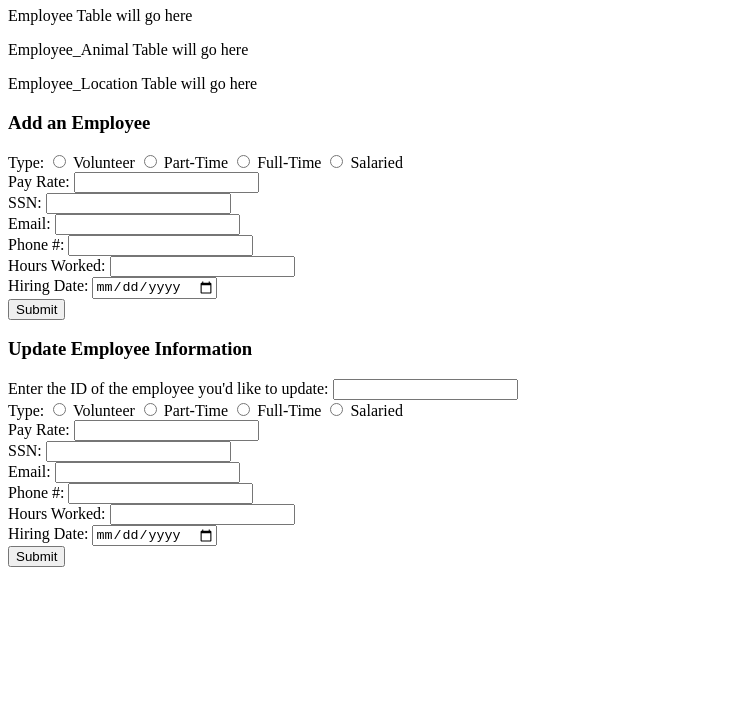
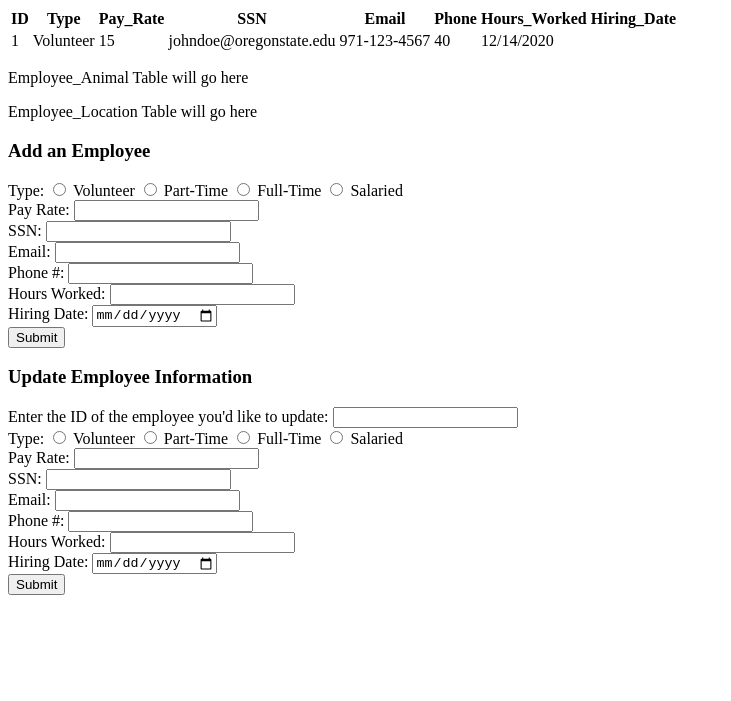
Before and after one commit to METrimble/Adoption-Center-Database, a plain HTML site: page Employee.html in a window 1280 px wide. Shown: the part 99-800 px from the top of the page, without its empty margins (0-731 px from the left). Drawn offline with Linux system fonts and the light colour scheme.

Commit message:
made some tables

```diff
--- a/Employee.html
+++ b/Employee.html
@@ -10,15 +10,36 @@
         </div>
 
         <h1>Employees</h1>
-        <div class="table">
-            <p>Employee Table will go here</p>
+        <div class="employees-table">
+            <table>
+                <tr>
+                    <th>ID</th>
+                    <th>Type</th>
+                    <th>Pay_Rate</th>
+                    <th>SSN</th>
+                    <th>Email</th>
+                    <th>Phone</th>
+                    <th>Hours_Worked</th>
+                    <th>Hiring_Date</th>
+                </tr>
+                <tr>
+                    <td>1</td>
+                    <td>Volunteer</td>
+                    <td>15</td>
+                    <td>johndoe@oregonstate.edu</td>
+                    <td>971-123-4567</td>
+                    <td>40</td>
+                    <td>12/14/2020</td>
+                </tr>
+            </table>
         </div>
-        <div class="table">
+        <div class="employee-animal-table">
             <p>Employee_Animal Table will go here</p>
         </div>
-        <div class="table">
+        <div class="employee-location-table">
             <p>Employee_Location Table will go here</p>
         </div>
+
         <div class="insert">
             <h3>Add an Employee</h3>
             <!-- https://www.w3schools.com/tags/tag_input.asp -->
```
Also changed, not shown: Foster_Parent.html (+20 -2 lines).
